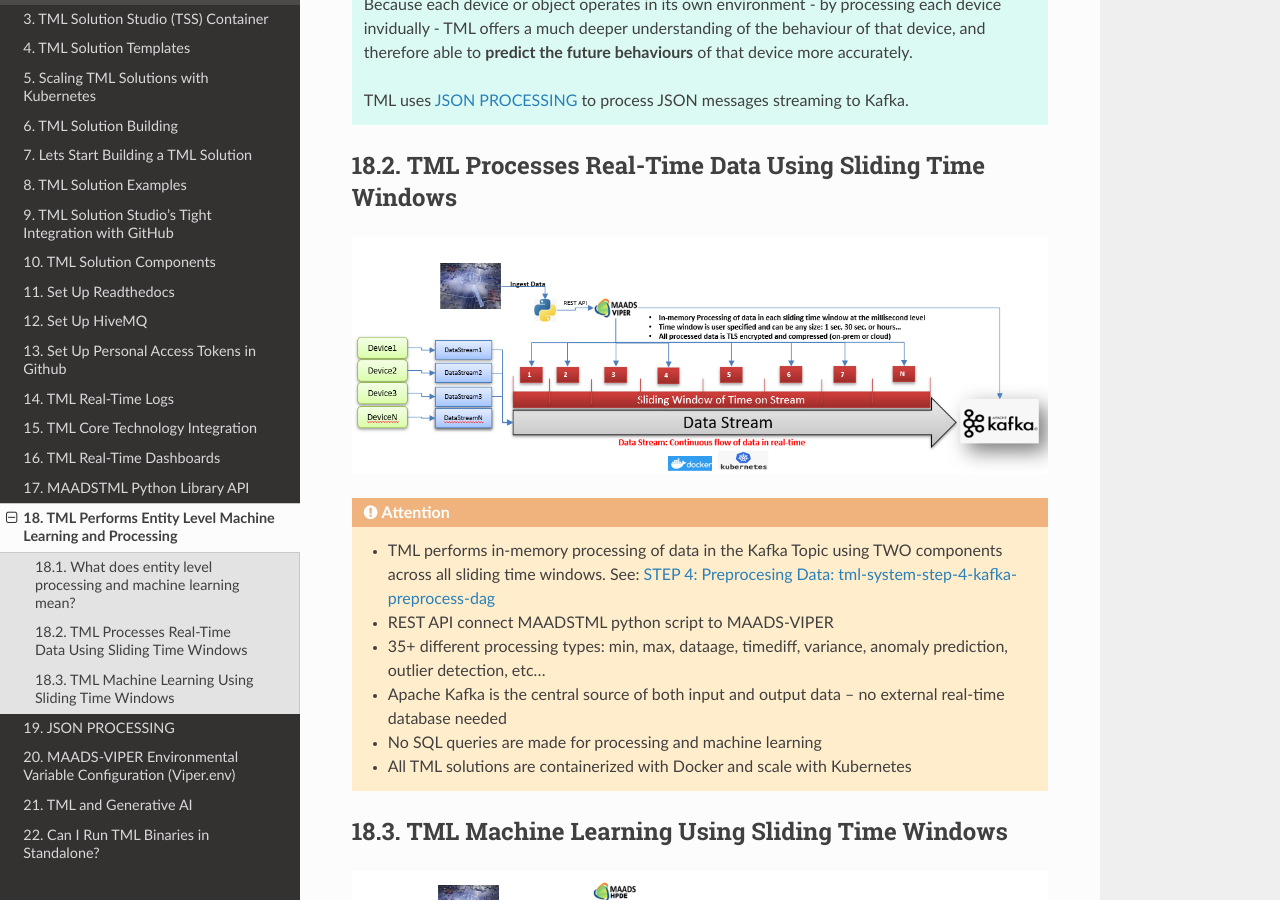
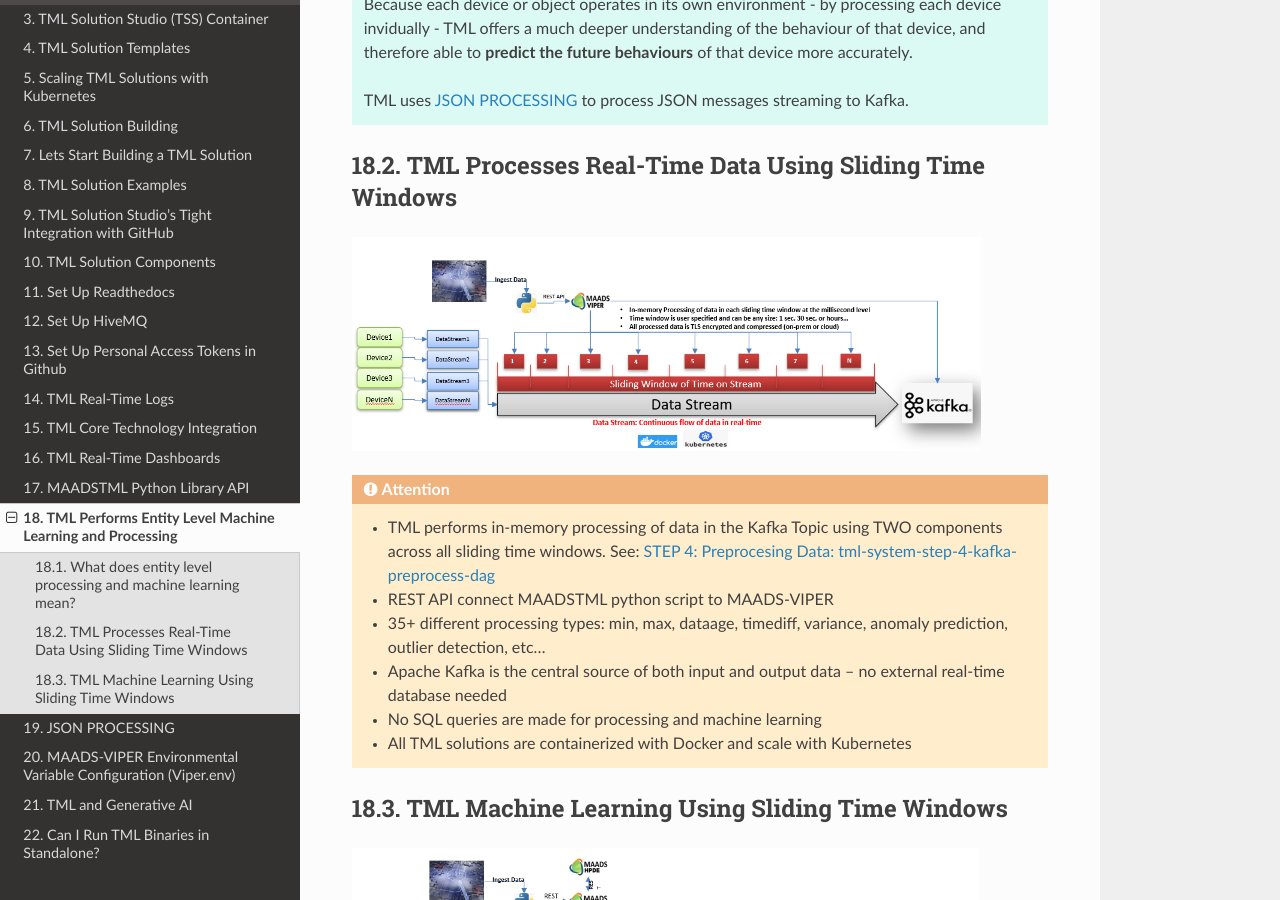
Before and after one commit to smaurice101/readthedocs, a Sphinx documentation site: the page built from docs/source/entity.rst, in a window 1280 px wide and 900 px high, scrolled down 945 px. Built offline with Sphinx 7.4.7 and the Read the Docs theme 3.1.0, drawn with Linux system fonts in a browser that asks for light colours.

Commit message:
Update entity.rst

```diff
--- a/docs/source/entity.rst
+++ b/docs/source/entity.rst
@@ -7,7 +7,7 @@ What does entity level processing and machine learning mean?
 An entity is any device or object that produces real-time data.  TML processes data from **individual devices or objects**.  This means TML can create machine learning models for each invidual device.
 
 .. figure:: entity.png
-   :scale: 60 %
+   :scale: 60%
 
 .. important::
 
@@ -23,6 +23,7 @@ TML Processes Real-Time Data Using Sliding Time Windows
 ----------------------------------------
 
 .. figure:: tml1.png
+   :scale: 60%
 
 .. attention::
 
@@ -38,6 +39,7 @@ TML Machine Learning  Using Sliding Time Windows
 ----------------------------------------
 
 .. figure:: tml2.png
+   :scale: 60%
 
 .. attention::
 
```
